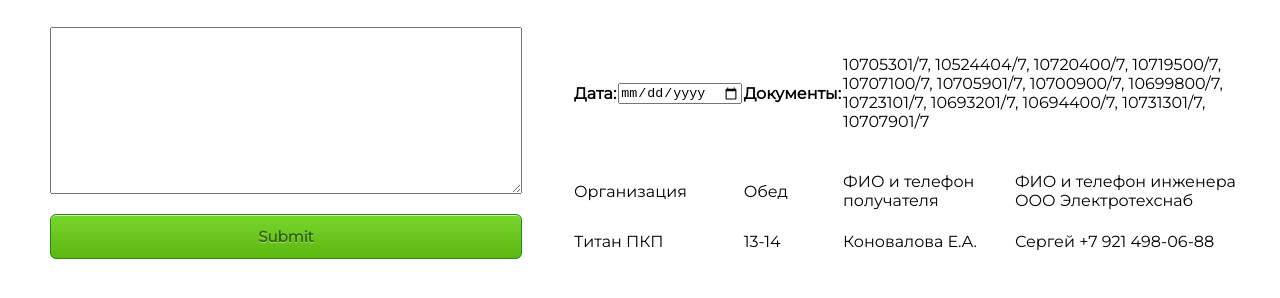
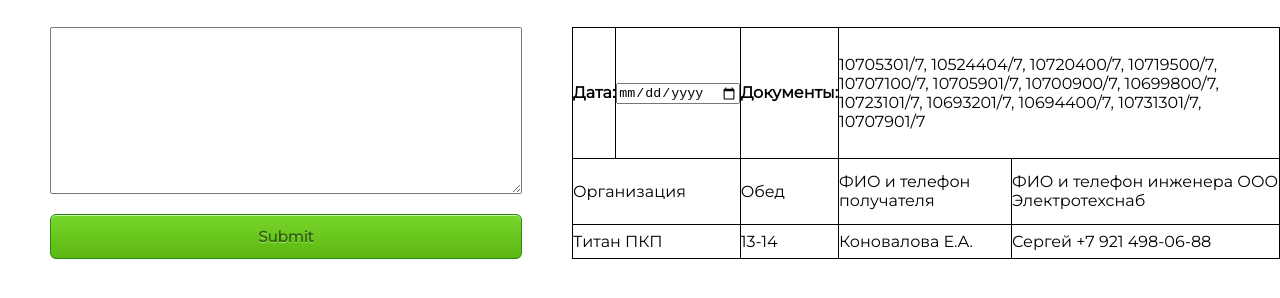
Before and after one commit to Chivirda/shipment-list, a website built with webpack: page src/index.html in a window 1280 px wide. Shown: the part 56-354 px from the top of the page. Built offline with nearby package versions, Linux system fonts and the light colour scheme.

Commit message:
feat: add table border styles

```diff
--- a/src/style.css
+++ b/src/style.css
@@ -81,6 +81,12 @@ span:hover {
   background-color: #0099CC;
 }
 
+table,
+td {
+  border: 1px solid #000000;
+  border-collapse: collapse;
+}
+
 @media print {
   @page {
     size: auto;
```
